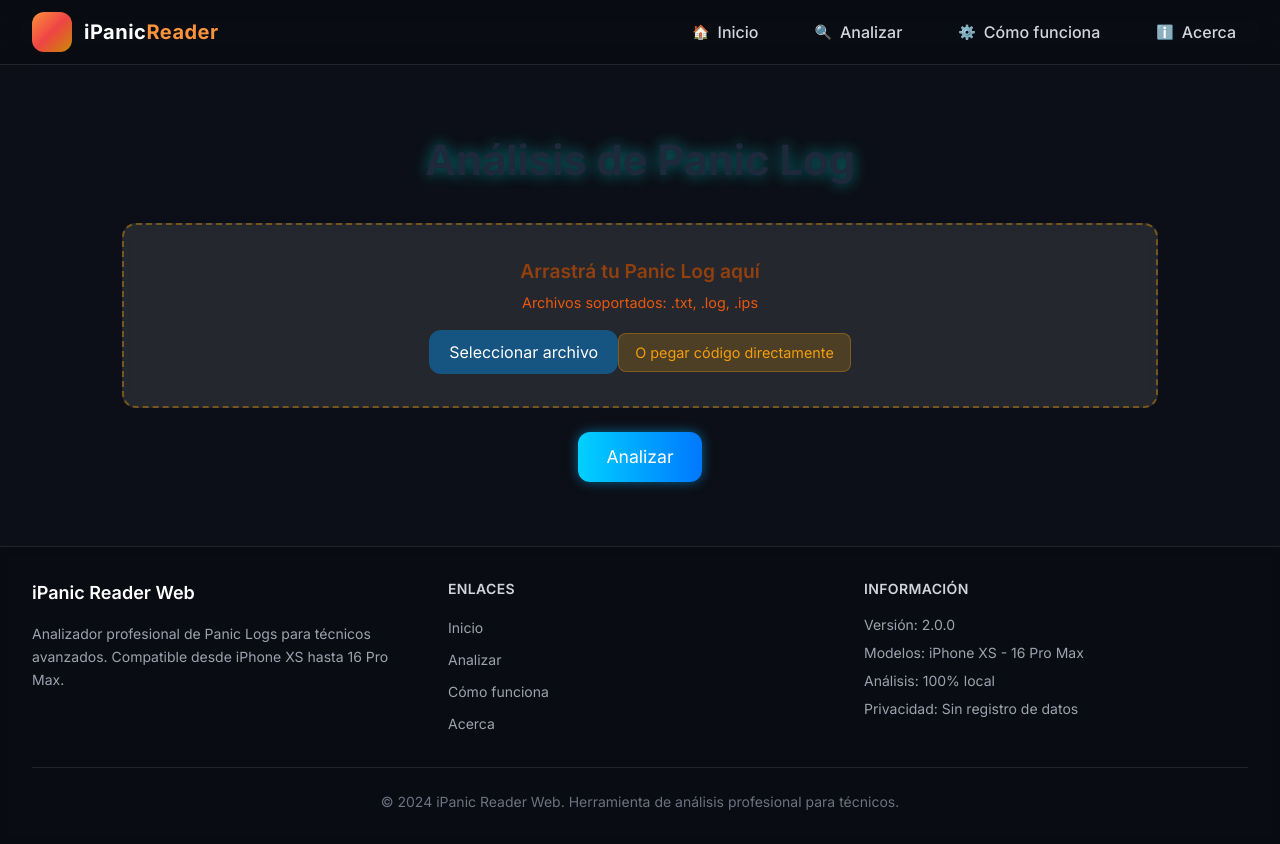
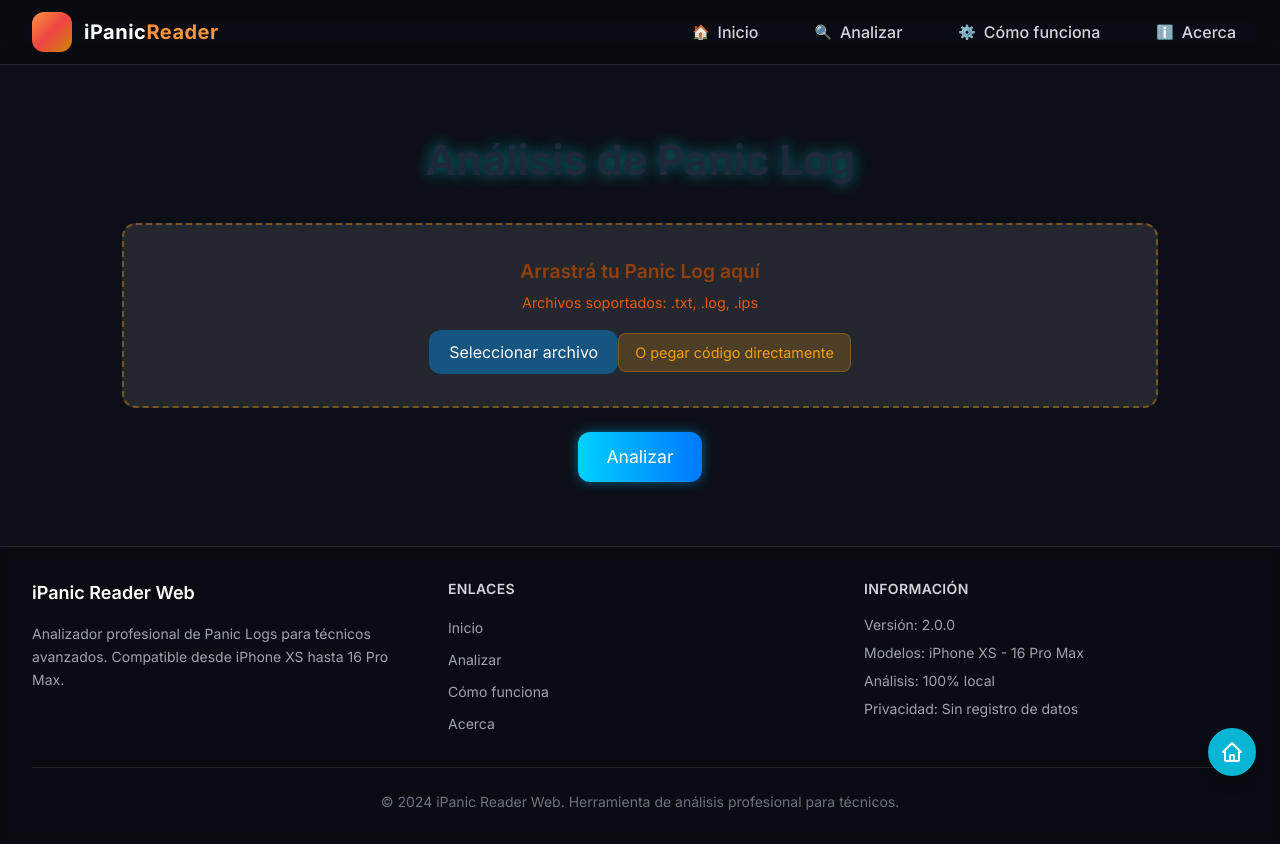
Before and after one commit to antonioayala56/Panic-Full-Web, a Nuxt app: page /analyze in a window 1280 px wide. Built offline with nearby package versions, Linux system fonts and the light colour scheme; no server answers.

Commit message:
Agregar botón flotante de volver al inicio

```diff
--- a/layouts/default.vue
+++ b/layouts/default.vue
@@ -75,5 +75,18 @@ import NavBar from '~/components/ui/NavBar.vue'
         </div>
       </div>
     </footer>
+
+    <!-- Botón flotante de volver al inicio (solo en páginas que no sean index) -->
+    <NuxtLink
+      v-if="$route.path !== '/'"
+      to="/"
+      class="fixed bottom-6 right-6 z-50 bg-cyan-500 hover:bg-cyan-400 text-white p-3 rounded-full shadow-lg transition-all duration-200 hover:scale-110"
+      title="Volver al inicio"
+    >
+      <svg class="w-6 h-6" fill="none" stroke="currentColor" viewBox="0 0 24 24">
+        <path stroke-linecap="round" stroke-linejoin="round" stroke-width="2" d="M3 12l2-2m0 0l7-7 7 7M5 10v10a1 1 0 001 1h3m10-11l2 2m-2-2v10a1 1 0 01-1 1h-3m-6 0a1 1 0 001-1v-4a1 1 0 011-1h2a1 1 0 011 1v4a1 1 0 001 1m-6 0h6" />
+      </svg>
+    </NuxtLink>
+
   </div>
 </template>
```
